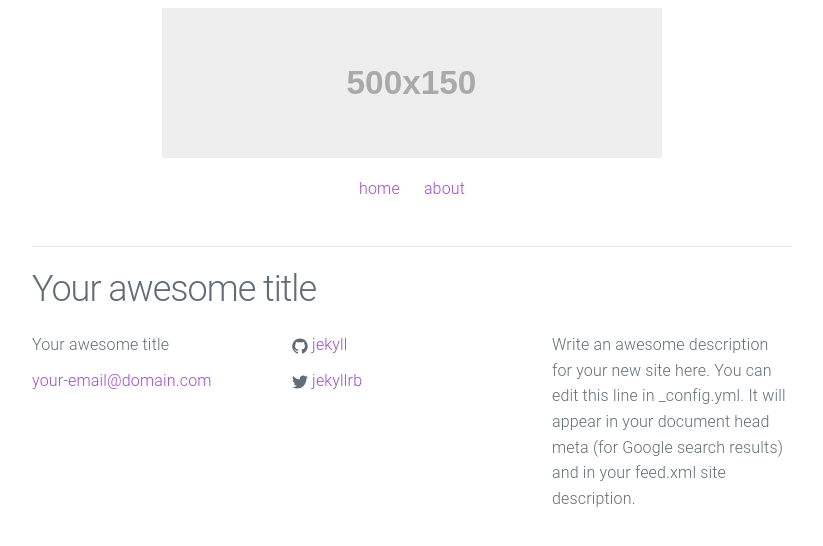
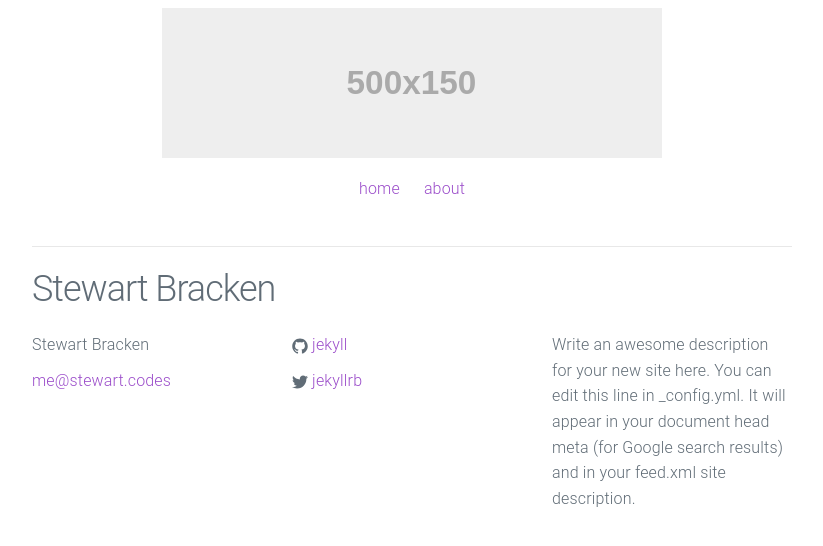
Before and after one commit to abigpotostew/urban-theme, a Jekyll site: the page built from index.html, in a window 1280 px wide. Shown: the top 546 px of the page, without its empty margins (228-1051 px from the left). Built offline with Jekyll 4.4.1, drawn with Linux system fonts in a browser that asks for light colours.

Commit message:
url on theme

```diff
--- a/_config.yml
+++ b/_config.yml
@@ -1,12 +1,12 @@
 # Site settings
-title: Your awesome title
-email: your-email@domain.com
+title: Stewart Bracken
+email: me@stewart.codes
 description: > # this means to ignore newlines until "baseurl:"
   Write an awesome description for your new site here. You can edit this
   line in _config.yml. It will appear in your document head meta (for
   Google search results) and in your feed.xml site description.
-baseurl: "/urban-theme" # the subpath of your site, e.g. /blog
-url: "http://yourdomain.com" # the base hostname & protocol for your site
+baseurl: "/stewart.codes2" # the subpath of your site, e.g. /blog
+url: "https://abigpotostew.github.io" # the base hostname & protocol for your site
 twitter_username: jekyllrb
 github_username:  jekyll
 
```
